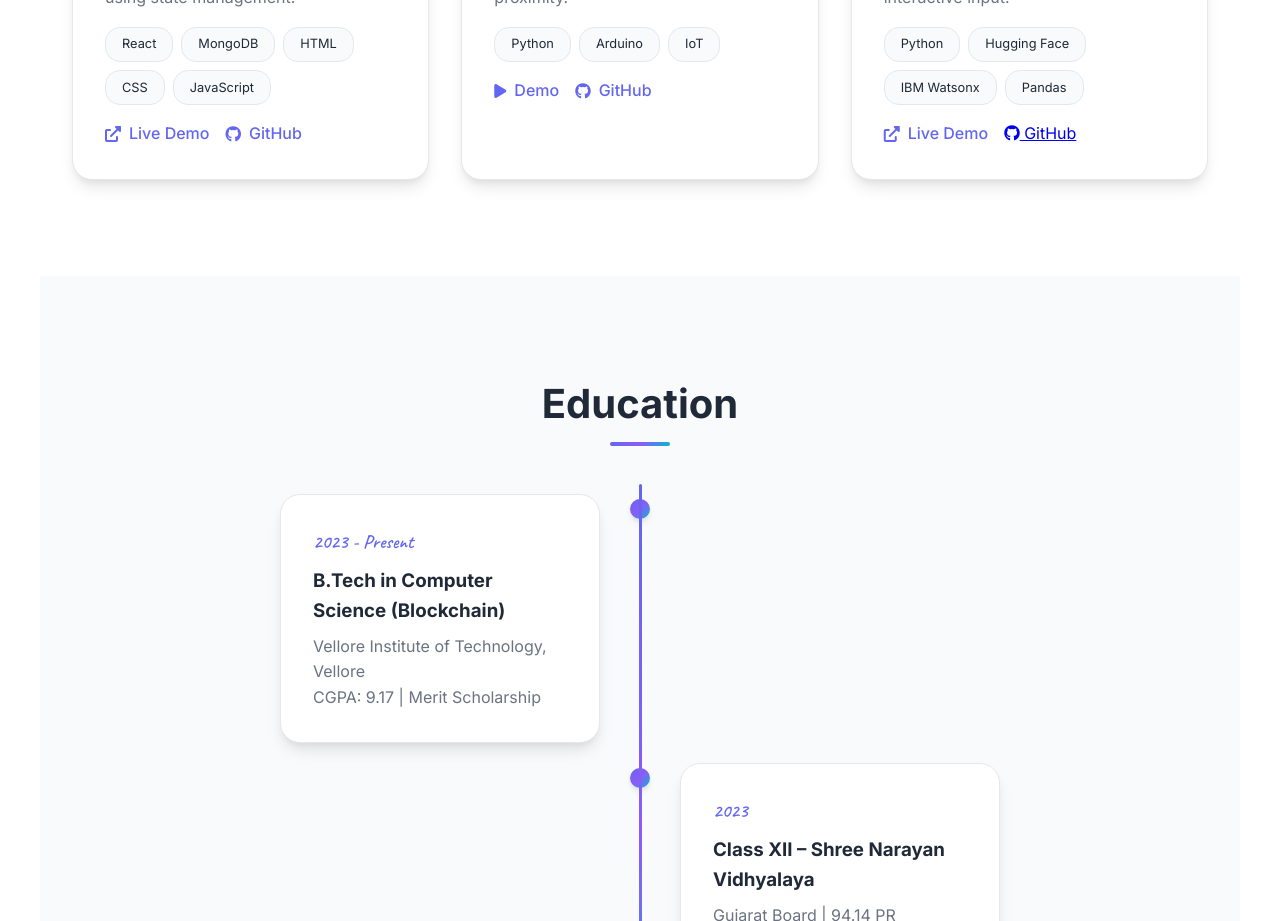
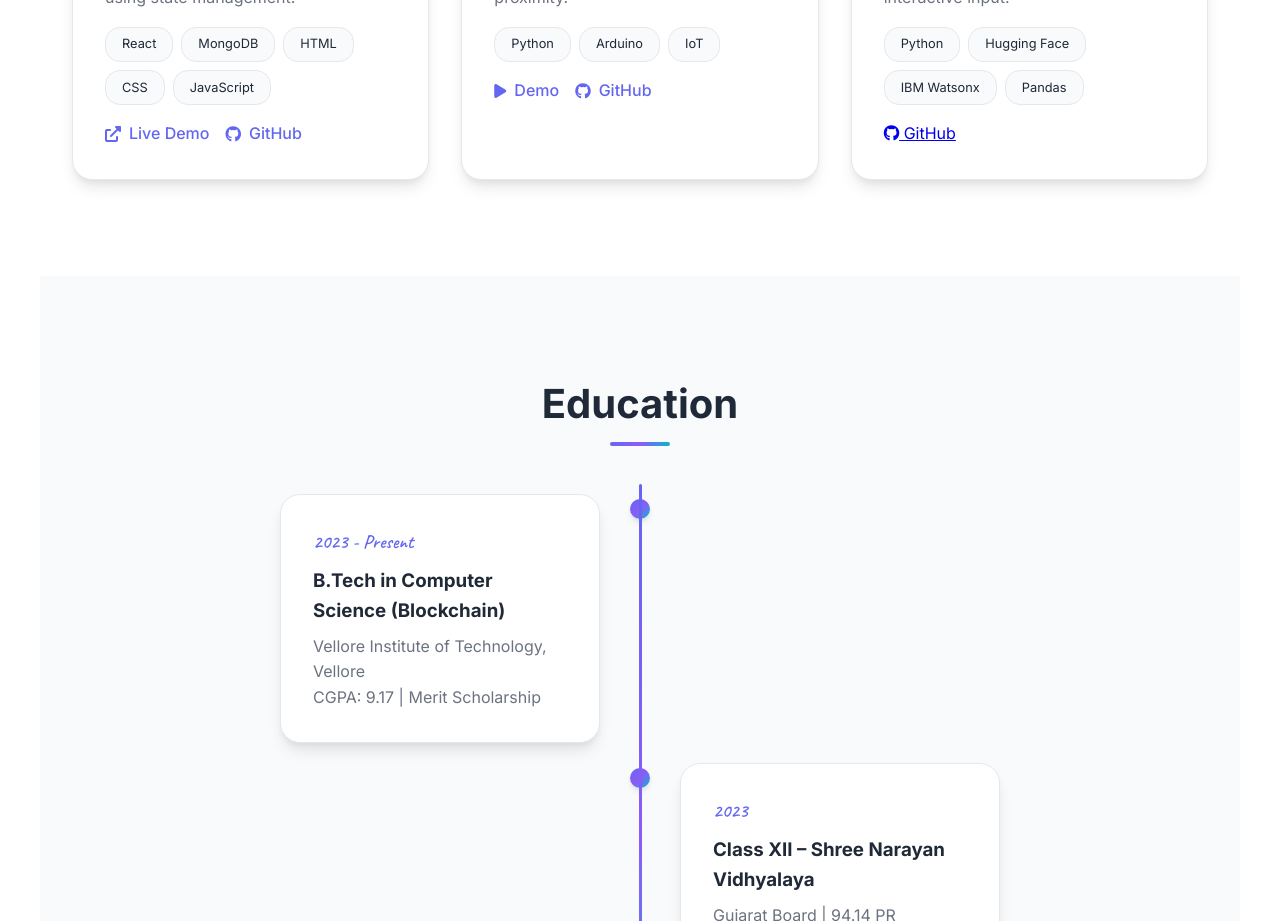
Before and after one commit to skp4106/-Portfolio, a plain HTML site: page index.html in a window 1280 px wide. Shown: the part 2680-3601 px from the top of the page. Drawn offline with Linux system fonts and the light colour scheme.

Commit message:
Update index.html

```diff
--- a/index.html
+++ b/index.html
@@ -1057,12 +1057,9 @@
                         <span class="tech-tag">Pandas</span>
                     </div>
                     <div class="project-links">
-                        <a href="#" class="project-link">
-                            <i class="fas fa-external-link-alt"></i> Live Demo
-                        </a>
-                        <a href="#" class="https://github.com/skp4106/Resume-Screening-Assistant">
-                            <i class="fab fa-github"></i> GitHub
-                        </a>
+                        <a href="https://github.com/skp4106/Resume-Screening-Assistant" target="_blank">
+  <i class="fab fa-github"></i> GitHub
+</a>
                     </div>
                 </div>
             </div>
```
